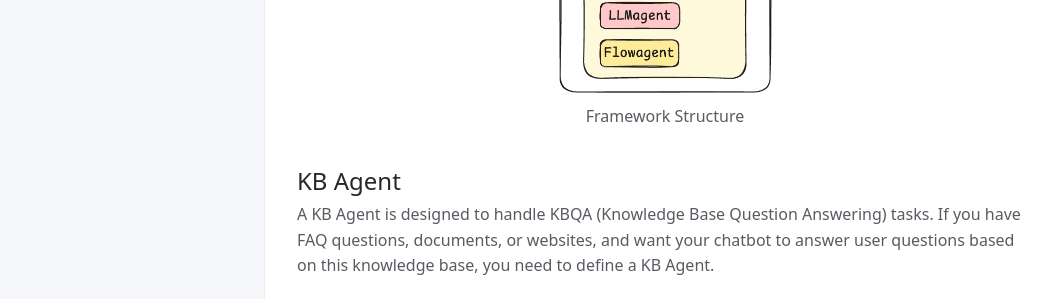
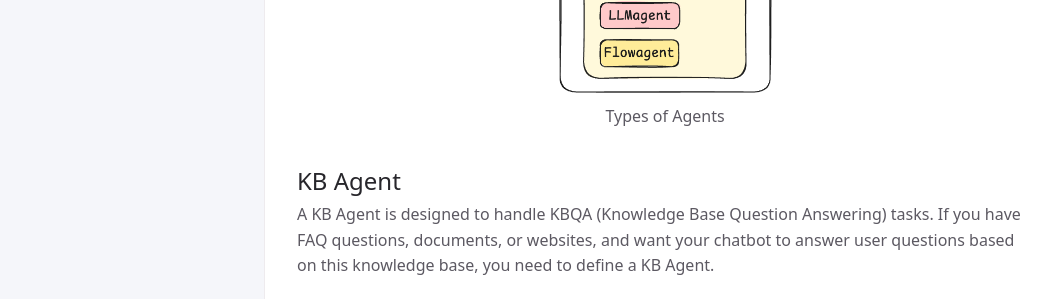
Before and after one commit to Mica-labs/Mica-labs.github.io, a Jekyll site: the page built from docs/concepts/agent/index.md, in a window 1280 px wide and 900 px high. Shown: the part 449-748 px from the top of the window, without its empty margins (107-1171 px from the left). Built offline with Jekyll 4.4.1, drawn with Linux system fonts in a browser that asks for light colours; cached includes are drawn as plain includes.

Commit message:
Update index.md

```diff
--- a/docs/concepts/agent/index.md
+++ b/docs/concepts/agent/index.md
@@ -9,7 +9,7 @@ An agent is the building block of MICA. You can create different agents based on
 <center>
 <img style="width: 30%; height: auto;" src="structure.png">
 <br>
-<div>Framework Structure</div>
+<div>Types of Agents</div>
 </center>
 
 ## KB Agent
```
